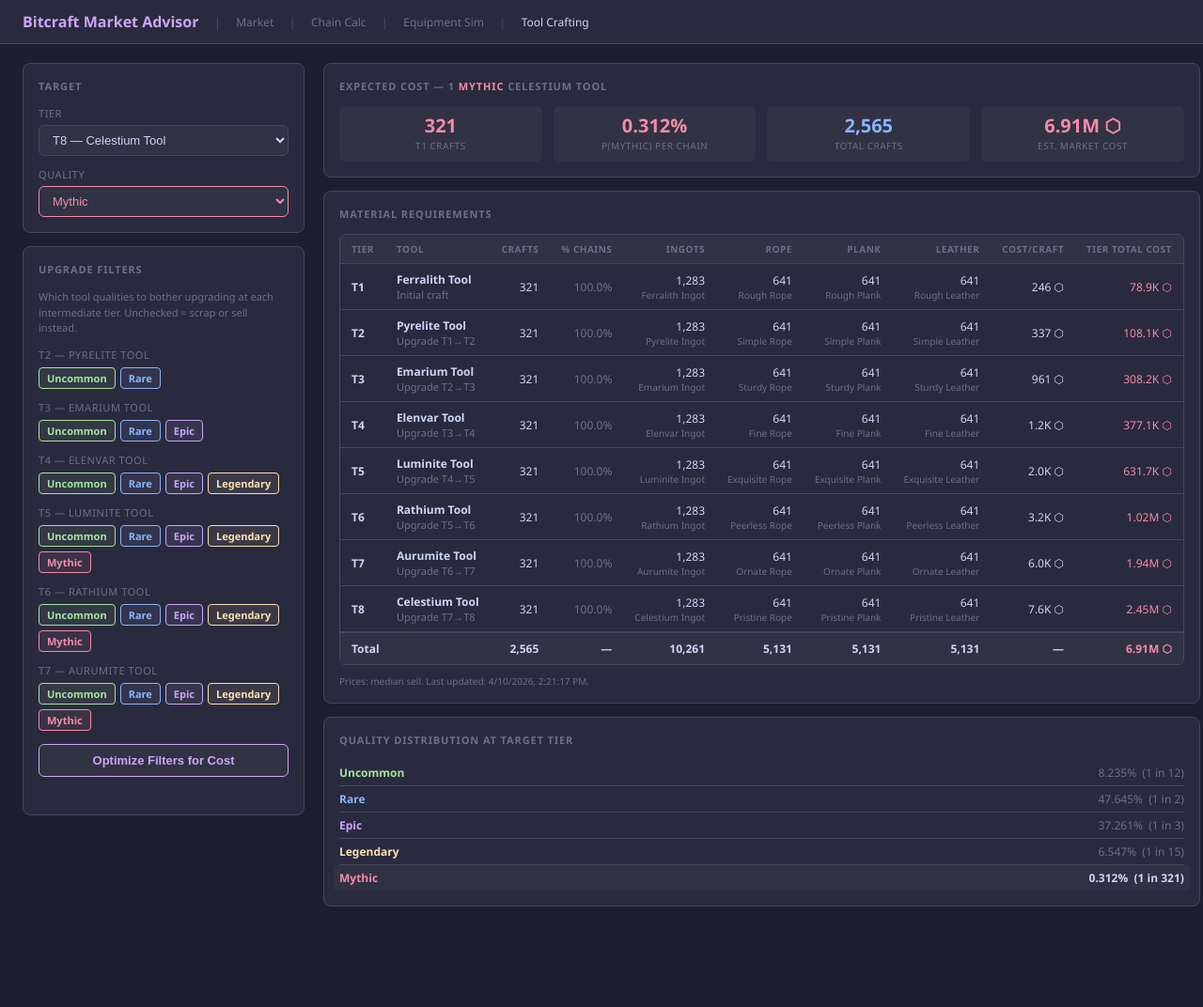
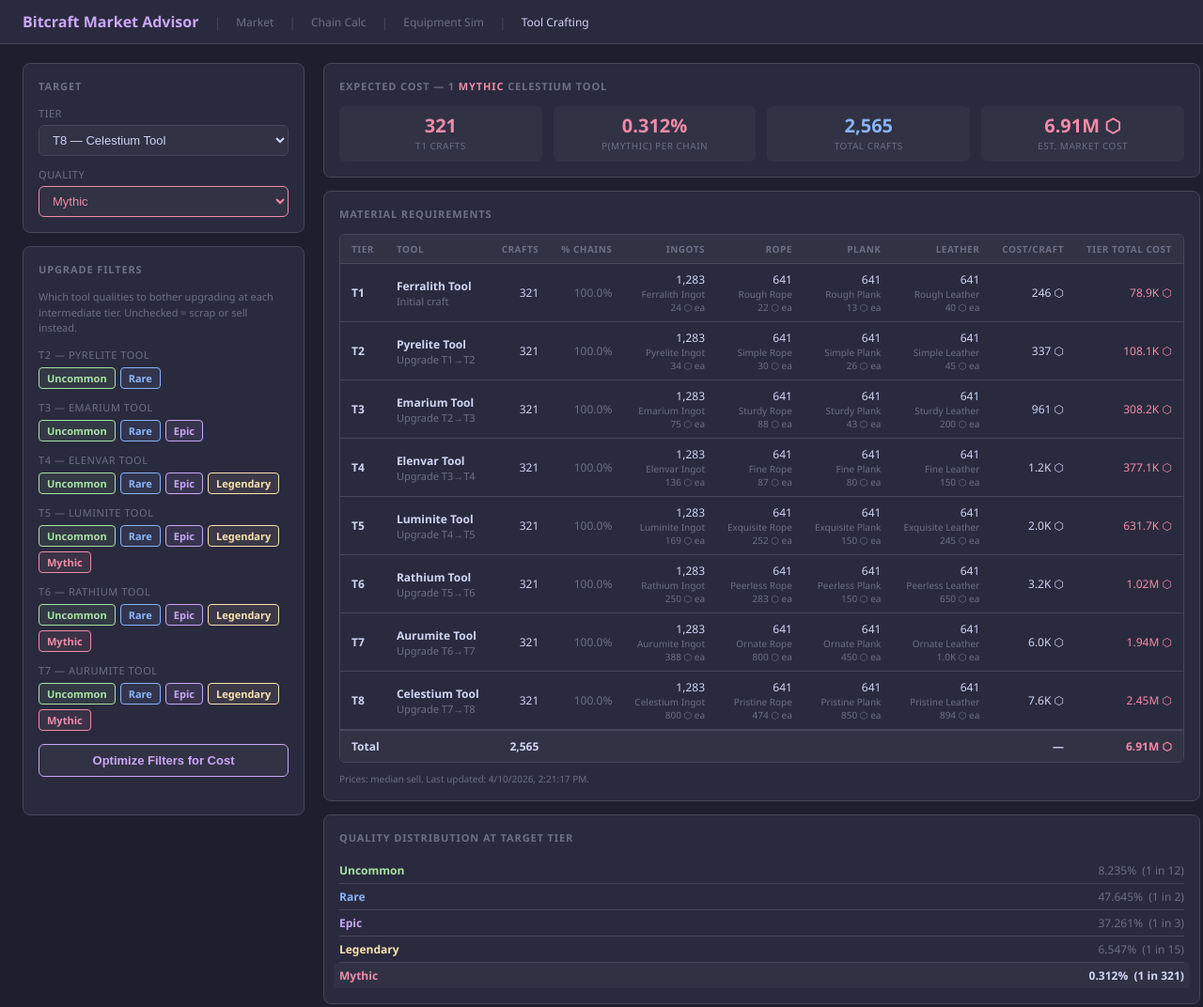
Before and after one commit to TheDieselPunk/bitcraft-market, a plain HTML site: page rod_crafting.html in a window 1280 px wide. Shown: the whole page at 94% size. Before the commit the page ends 985 px from the top, so only its background shows below. Drawn offline with Linux system fonts and the light colour scheme.

Commit message:
Add per-ingredient unit prices; clear totals row ingredient/chain columns

```diff
--- a/rod_crafting.html
+++ b/rod_crafting.html
@@ -104,6 +104,7 @@
     .tier-label { font-weight: 600; }
     .sub-label  { color: var(--fg-dim); font-size: 11px; display: block; }
     .mat-name   { color: var(--fg-dim); font-size: 10px; display: block; }
+    .mat-price  { color: var(--fg-dim); font-size: 10px; display: block; }
 
     /* Probability breakdown */
     .prob-row { display: flex; align-items: center; justify-content: space-between; padding: 5px 0; font-size: 12px; border-bottom: 1px solid var(--border); }
@@ -596,10 +597,10 @@ function calculate() {
       </td>
       <td class="num">${fmt(crafts)}</td>
       <td class="num" style="color:var(--fg-dim)">${((survivalRates[t] ?? 0) * 100).toFixed(1)}%</td>
-      <td class="num">${fmt(ingots)}<span class="mat-name">${step.ingot}</span></td>
-      <td class="num">${fmt(rope)}<span class="mat-name">${step.rope}</span></td>
-      <td class="num">${fmt(plank)}<span class="mat-name">${step.plank}</span></td>
-      <td class="num">${fmt(leather)}<span class="mat-name">${step.leather}</span></td>
+      <td class="num">${fmt(ingots)}<span class="mat-name">${step.ingot}</span>${missingPrice ? '' : `<span class="mat-price">${fmtCost(prices[step.ingotId] ?? 0)} ea</span>`}</td>
+      <td class="num">${fmt(rope)}<span class="mat-name">${step.rope}</span>${missingPrice ? '' : `<span class="mat-price">${fmtCost(prices[step.ropeId] ?? 0)} ea</span>`}</td>
+      <td class="num">${fmt(plank)}<span class="mat-name">${step.plank}</span>${missingPrice ? '' : `<span class="mat-price">${fmtCost(prices[step.plankId] ?? 0)} ea</span>`}</td>
+      <td class="num">${fmt(leather)}<span class="mat-name">${step.leather}</span>${missingPrice ? '' : `<span class="mat-price">${fmtCost(prices[step.leatherId] ?? 0)} ea</span>`}</td>
       <td class="num">${missingPrice ? '—' : fmtCost(cpc)}</td>
       <td class="num" style="color:${qColor}">${missingPrice ? '—' : fmtCost(tierCost)}</td>`;
     tbody.appendChild(tr);
@@ -610,11 +611,11 @@ function calculate() {
   totRow.innerHTML = `
     <td colspan="2">Total</td>
     <td class="num">${fmt(totalCrafts)}</td>
-    <td class="num">—</td>
-    <td class="num">${fmt(totIngots)}</td>
-    <td class="num">${fmt(totRope)}</td>
-    <td class="num">${fmt(totPlank)}</td>
-    <td class="num">${fmt(totLeather)}</td>
+    <td class="num"></td>
+    <td class="num"></td>
+    <td class="num"></td>
+    <td class="num"></td>
+    <td class="num"></td>
     <td class="num">—</td>
     <td class="num" style="color:${qColor}">${fmtCost(totCost)}</td>`;
   tbody.appendChild(totRow);
```
